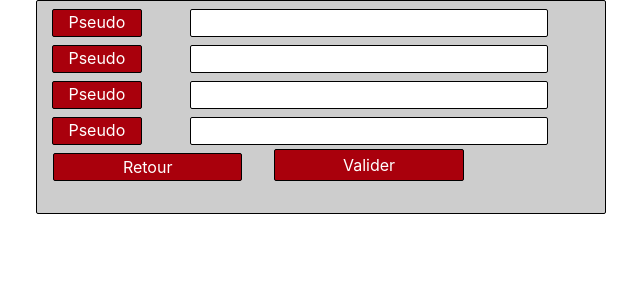
After one commit to Escadev-SLDN2/JukeBox, a PHP site: page /formulaireinscription.html in a window 1280 px wide. The commit adds this page. Shown: the top 300 px of the page, without its empty margins (34-674 px from the left). Run offline with PHP 8.4, Linux system fonts and the light colour scheme.

Commit message:
correction css

```diff
--- /dev/null
+++ b/assets/css/formulaireinscription.css
@@ -0,0 +1,24 @@
+
+.connectLabel{
+    text-align: center;
+    background-color: #A9000C;
+    border-radius: 2px;
+    border: 1px solid black;
+    color: white;
+}
+.connectpannel{
+    background-color: #CDCDCD;
+    border: 1px solid black;
+    border-radius: 2px;
+}
+.buttonv{
+    text-align: center;
+    background-color: #A9000C;
+    border-radius: 2px;
+    border: 1px solid black;
+    color: white;
+}
+.connectInput{
+    border: 1px solid black;
+    border-radius: 2px;
+}
--- /dev/null
+++ b/formulaireinscription.html
@@ -0,0 +1,52 @@
+<!DOCTYPE html>
+ <html lang="fr">
+    <head>
+         <meta charset="UTF-8">
+         <meta name="viewport" content="width=device-width, initial-scale=1.0">
+         <meta http-equiv="X-UA-Compatible" content="ie=edge">
+         <title>L' Escabox - Jukebox collaboratif</title>
+         <meta name="description" content="">
+
+         <link rel="stylesheet" href="https://stackpath.bootstrapcdn.com/bootstrap/4.4.1/css/bootstrap.min.css" integrity="sha384-Vkoo8x4CGsO3+Hhxv8T/Q5PaXtkKtu6ug5TOeNV6gBiFeWPGFN9MuhOf23Q9Ifjh" crossorigin="anonymous">
+         <link rel="stylesheet" href="assets/css/formulaireinscription.css">
+    </head>
+
+    <section class="container">
+        <div class="row">
+            <div class="col-6 offset col-3 connectpannel">
+                    <div class="form-group">
+                        <div class="container">
+                            <div class="row">
+                              <div class="col-lg-2 connectLabel mr-5 mt-2">Pseudo</div>
+                              <input class="connectInput col-lg-8 mt-2" type="password" name="Nom" id="nom"required/>
+                            </div>
+                        </div>
+                        <div class="container">
+                            <div class="row">
+                              <div class="col-lg-2 connectLabel mr-5 mt-2">Pseudo</div>
+                              <input class="connectInput col-lg-8 mt-2" type="password" name="Nom" id="nom"required/>
+                            </div>
+                        </div>
+                        <div class="container">
+                            <div class="row">
+                              <div class="col-lg-2 connectLabel mr-5 mt-2">Pseudo</div>
+                              <input class="connectInput col-lg-8 mt-2" type="password" name="Nom" id="nom"required/>
+                            </div>
+                        </div>
+                        <div class="container">
+                            <div class="row">
+                              <div class="col-lg-2 connectLabel mr-5 mt-2">Pseudo</div>
+                              <input class="connectInput col-lg-8 mt-2" type="password" name="Nom" id="nom"required/>
+                            </div>
+                        </div>
+                            <div class="row">
+                                <input class="col-md-4 ml-3 mr-3 mt-2 form-group buttonv"type="submit" value="Retour">
+
+                                <input class="col-md-4 ml-3 mr-3 mt-1 form-group buttonv"type="submit" value="Valider">
+                            </div>
+                    </div>
+            </div>
+
+        </div>
+    </section>
+</html>
```
Also changed, not shown: assets/css/style.css (+6 -6 lines).
